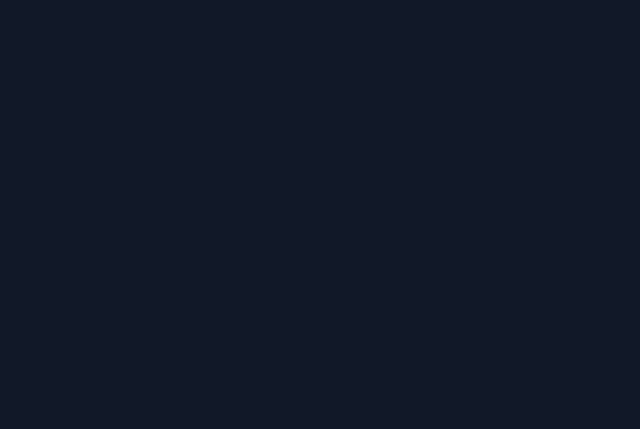
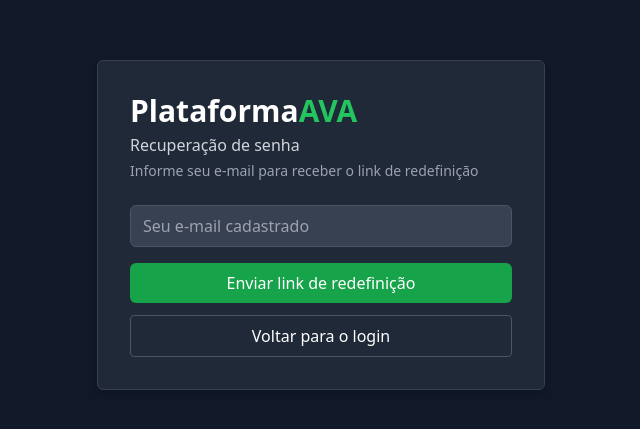
Before and after one commit to UchoaBreno/plataforma-ava, a React (Create React App) app in the folder frontend/: page /recuperar-senha in a window 1280 px wide. Before the commit this address had no page. Shown: the part 175-604 px from the top of the page, without its empty margins (319-959 px from the left). Built offline with nearby package versions, Linux system fonts and the light colour scheme.

Commit message:
admin fixo: admin/admin

```diff
--- a/frontend/src/App.js
+++ b/frontend/src/App.js
@@ -5,6 +5,7 @@ import LayoutComSidebar from "./components/LayoutComSidebar";
 import AdminDashboard from "./pages/AdminDashboard";
 import Login from "./pages/Login";
 import Cadastro from "./pages/Cadastro";
+import RecuperarSenha from "./pages/RecuperarSenha";
 import Home from "./pages/Home";
 import AulasAluno from "./pages/AulasAluno";
 import AulasProfessor from "./pages/AulasProfessor";
@@ -78,6 +79,7 @@ export default function App() {
         {/* Rotas públicas */}
         <Route path="/login" element={<Login />} />
         <Route path="/cadastro" element={<Cadastro />} />
+        <Route path="/recuperar-senha" element={<RecuperarSenha />} />
         <Route path="/" element={<RedirectRoot />} />
 
         {/* Rotas protegidas */}
--- a/frontend/src/pages/Login.jsx
+++ b/frontend/src/pages/Login.jsx
@@ -31,7 +31,8 @@ export default function Login() {
       localStorage.removeItem("fotoPerfil");
 
       if (souAdmin) {
-        if (isSuperuser) {
+        // ✅ Somente o superuser fixo "admin" pode entrar no painel admin
+        if (isSuperuser && userFromBackend === "admin") {
           localStorage.setItem("refresh", refresh);
           window.location.href = "/admin-dashboard";
         } else {
@@ -91,13 +92,12 @@ export default function Login() {
           onChange={(e) => setPassword(e.target.value)}
         />
 
-          <p
+        <p
           className="text-sm text-blue-600 hover:underline text-center cursor-pointer"
-          onClick={() => window.location.href = "/recuperar-senha"}
+          onClick={() => (window.location.href = "/recuperar-senha")}
         >
           Esqueceu sua senha?
         </p>
-
 
         <label className="flex items-center mb-4 text-black dark:text-white">
           <input
--- a/frontend/src/pages/RecuperarSenha.jsx
+++ b/frontend/src/pages/RecuperarSenha.jsx
@@ -11,32 +11,56 @@ export default function RecuperarSenha() {
     setMensagem("");
     try {
       await axios.post("users/reset_password/", { email });
-      setMensagem("Verifique seu e-mail para redefinir sua senha.");
+      setMensagem("📧 Verifique seu e-mail para redefinir sua senha.");
     } catch {
-      setErro("Erro ao solicitar redefinição de senha.");
+      setErro("❌ Erro ao solicitar redefinição de senha.");
     }
   };
 
   return (
     <div className="flex items-center justify-center min-h-screen bg-gray-100 dark:bg-gray-900">
       <div className="bg-white dark:bg-gray-800 p-8 border border-gray-300 dark:border-gray-700 rounded-md shadow-md w-full max-w-md">
-        <h1 className="text-2xl font-bold text-green-600 mb-4">Recuperar Senha</h1>
+        <h1 className="text-3xl font-semibold text-gray-800 dark:text-white mb-1">
+          Plataforma<span className="text-green-500">AVA</span>
+        </h1>
+        <p className="text-black dark:text-gray-300 text-base mb-1">
+          Recuperação de senha
+        </p>
+        <p className="text-sm text-gray-500 dark:text-gray-400 mb-6">
+          Informe seu e-mail para receber o link de redefinição
+        </p>
 
-        {mensagem && <p className="text-green-700">{mensagem}</p>}
-        {erro && <p className="text-red-700">{erro}</p>}
+        {mensagem && (
+          <div className="text-green-700 bg-green-100 dark:bg-green-900/50 dark:text-green-300 border border-green-300 dark:border-green-600 px-4 py-2 rounded text-center mb-4 text-sm">
+            {mensagem}
+          </div>
+        )}
+        {erro && (
+          <div className="text-red-700 bg-red-100 dark:bg-red-900/50 dark:text-red-300 border border-red-300 dark:border-red-600 px-4 py-2 rounded text-center mb-4 text-sm">
+            {erro}
+          </div>
+        )}
 
         <input
-          className="w-full border border-gray-300 rounded px-3 py-2 mb-4"
+          className="w-full border border-gray-300 dark:border-gray-600 bg-white dark:bg-gray-700 text-black dark:text-white rounded-md px-3 py-2 mb-4 focus:outline-none focus:ring-2 focus:ring-green-500"
           type="email"
           placeholder="Seu e-mail cadastrado"
           value={email}
           onChange={(e) => setEmail(e.target.value)}
         />
+
         <button
           onClick={handleSubmit}
-          className="w-full bg-green-600 text-white py-2 rounded hover:bg-green-700"
+          className="w-full bg-green-600 hover:bg-green-500 text-white py-2 rounded-md mb-3"
         >
           Enviar link de redefinição
+        </button>
+
+        <button
+          onClick={() => (window.location.href = "/login")}
+          className="w-full border border-gray-400 dark:border-gray-600 hover:bg-gray-100 dark:hover:bg-gray-700 text-black dark:text-white py-2 rounded"
+        >
+          Voltar para o login
         </button>
       </div>
     </div>
```
